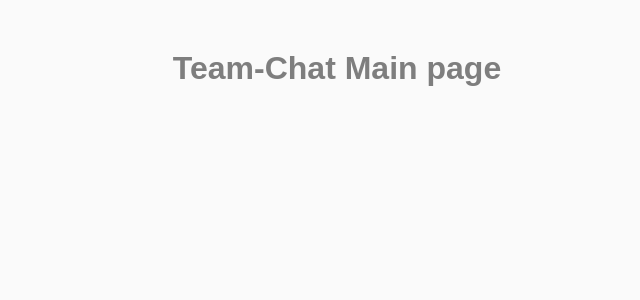
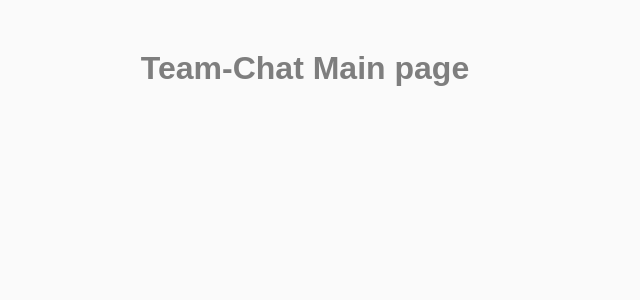
Before and after one commit to OlhaSuchok/team-chat-front-end, a React (Create React App) app: page / in a window 1280 px wide. Shown: the top 300 px of the page, without its empty margins (335-975 px from the left). Built offline with nearby package versions, Linux system fonts and the light colour scheme; a web font is replaced by a local one.

Commit message:
Fixed container style

```diff
--- a/src/components/common/Title/Title.jsx
+++ b/src/components/common/Title/Title.jsx
@@ -1,14 +1,9 @@
 import * as React from "react";
 import { TitlePropTypes } from "./Title.props";
 import { TitleText } from "./Title.styled";
-import { Container } from "../Container/Container.styled";
 
 export default function Title({ title }) {
-  return (
-    <Container>
-      <TitleText>{title}</TitleText>
-    </Container>
-  );
+  return <TitleText>{title}</TitleText>;
 }
 
 Title.propTypes = TitlePropTypes;
--- a/src/index.css
+++ b/src/index.css
@@ -9,13 +9,13 @@ body {
   font-size: 16px;
   width: 100vw;
   height: 100vh;
-  margin: 0;
   font-family: "Poppins", sans-serif;
   -webkit-font-smoothing: antialiased;
   -moz-osx-font-smoothing: grayscale;
   font-size: 16px;
 
   background-color: #fafafa;
+  overflow-x: hidden;
 }
 
 #root {
```
Also changed, not shown: src/components/common/Title copy/Title.jsx (deleted, +0 -14 lines).
